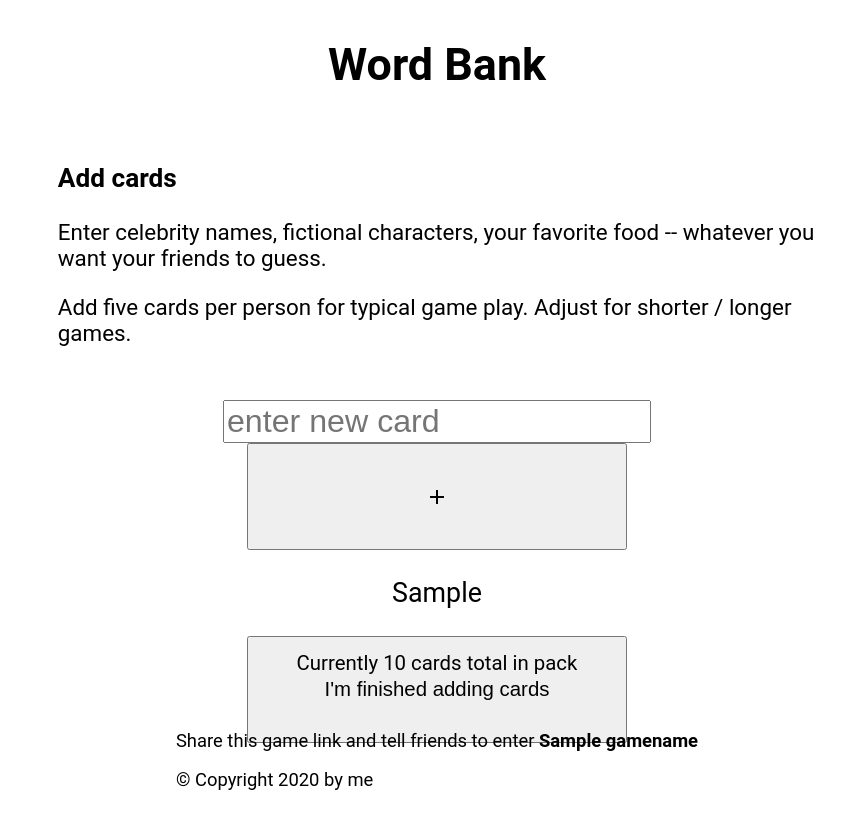
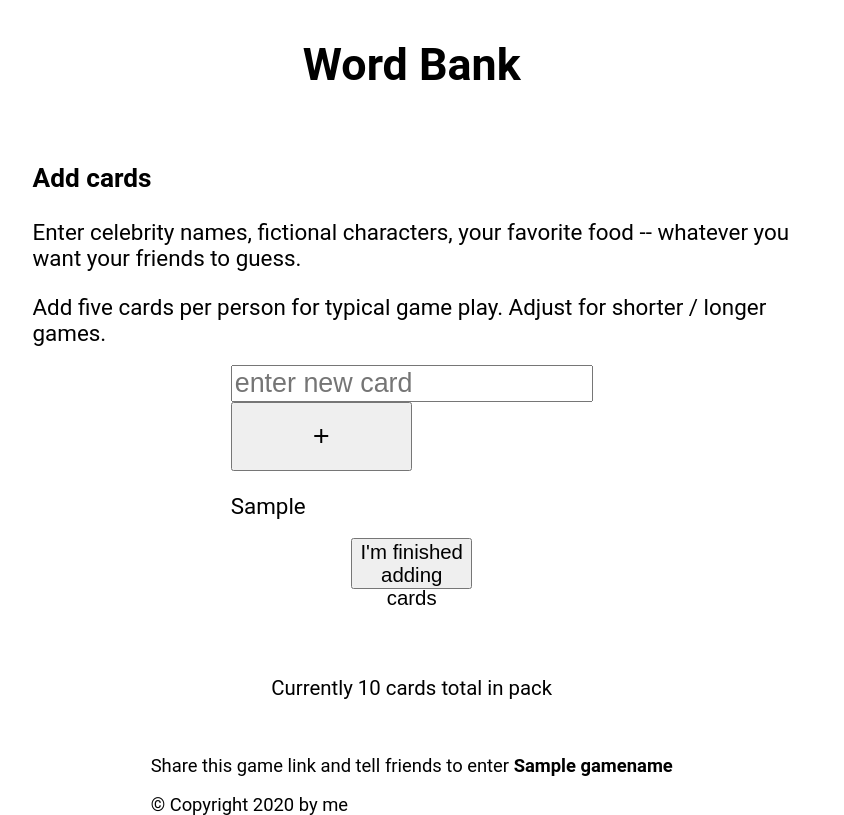
Before and after one commit to cgerson/game-night-word-bank, a Python web app: template templates/add-cards.html in a window 1280 px wide. Shown: the whole page, without its empty margins (219-1063 px from the left). Before the commit the page ends 790 px from the top, so only its background shows below. Run offline with Jinja, Linux system fonts and the light colour scheme; the template is opened without the code that fills it: most values are stand-ins (such as "Sample title", 1, 10 or a date in 2020).

Commit message:
more format

```diff
--- a/static/style.css
+++ b/static/style.css
@@ -8,7 +8,7 @@
         /*
         grid-template-columns: repeat(3, 1fr);
         grid-template-rows: auto;*/
-        grid-template-columns: 20% 60% 20%;
+        grid-template-columns: 18% 60% 18%;
         grid-template-rows: auto 1fr 1fr 1fr 1fr auto;
         /*grid-template-rows: repeat(auto-fit, minmax(30px, 1fr));*/
         grid-gap: 1rem;
@@ -24,6 +24,7 @@
     .site-header {
         grid-area: header;
         place-self: center;
+        font-size: calc(16px + 0.5vw);
     }
 
     .site-footer {
@@ -46,8 +47,8 @@
 
     .site-submit {
         grid-area: submit;
-        /*place-self: stretch;
-        justify-items: center;*/
+        /*place-self: stretch;*/
+        justify-items: center;
         text-align: center;
         font-size: calc(14px + 1vw);
     }
@@ -89,14 +90,14 @@
     /* team and start buttons on home page */
 
     .game {
-        background-color: lightgray;
+        background-color: rgb(85, 84, 84);
     }
 
     .game-start  {
         width: 80%;
         height: 50%;
         margin: 1em;
-        background-color: rgb(136, 247, 136);
+        background-color:white;
         color: black;
       }
 
--- a/templates/add-cards.html
+++ b/templates/add-cards.html
@@ -6,9 +6,9 @@
     <p id = "instruction">Enter celebrity names, fictional characters, your favorite food -- whatever you want your friends to guess. </p>
     <p id = "instruction">Add five cards per person for typical game play. Adjust for shorter / longer games.</p>
 </div>
-<div class = "site-submit">
+<div class = "site-options">
     <form id = "add-cards" method="POST" action="/{{ gamename }}/add_one_card/">
-        <span>
+
         <div class = "site-options1">
             <input type="text" name="newcard" placeholder="enter new card" class="game-text-input" required><br>
         </div>
@@ -16,13 +16,13 @@
             <button type="submit" name="submit" id="addcard" title="add card" class = "game-submit"><span class="material-icons">add</span></button>
 
         </div>
-    </span>
+
     </form>
     {% for c in cards_added %}
         <p>{{ c }}</p>
     {% endfor %}
-
-
+</div>
+<div class = "site-submit">
     <form id = "complete_add_cards" method="GET" action="/{{ gamename }}/">
         <button type="submit" class = "game-submit" id="finished">I'm finished adding cards</button>
     </form>
```
